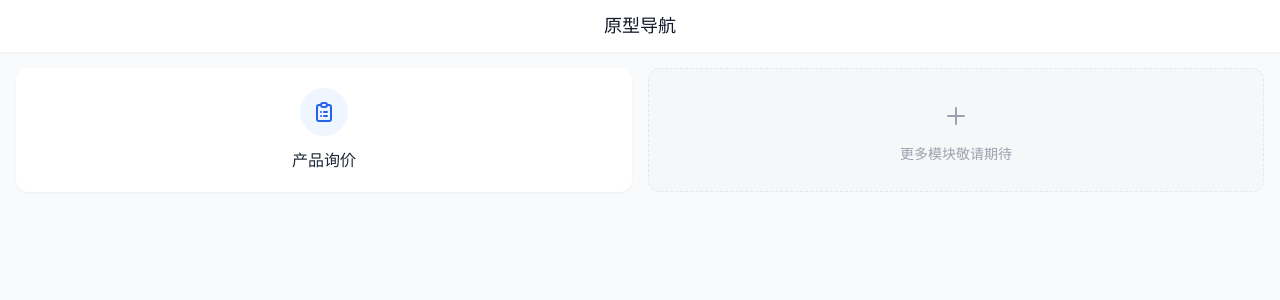
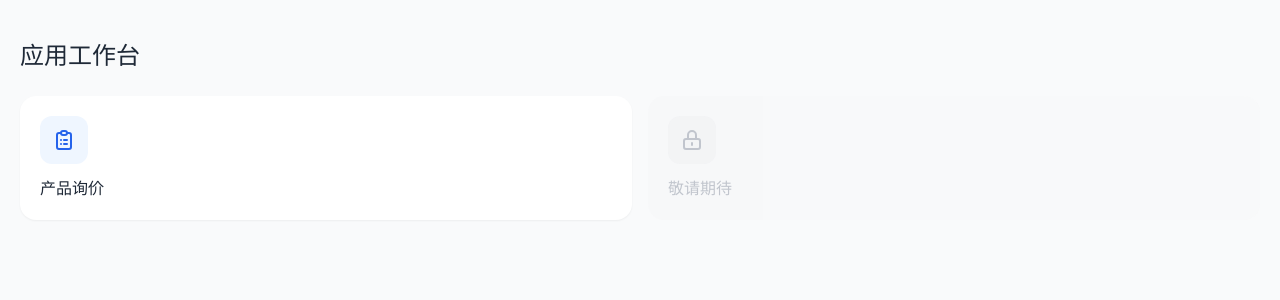
Before and after one commit to JoiceLily/quote-prototype-mobile, a Vue app: page / in a window 1280 px wide. Shown: the top 300 px of the page. Built offline with nearby package versions, Linux system fonts and the light colour scheme.

Commit message:
update - home

```diff
--- a/src/views/Home.vue
+++ b/src/views/Home.vue
@@ -1,34 +1,34 @@
 <template>
   <div class="min-h-screen bg-gray-50 flex flex-col">
     <!-- Header -->
-    <header class="bg-white shadow-sm sticky top-0 z-10 px-4 py-3 flex items-center justify-center">
-      <h1 class="text-lg font-medium text-gray-900">原型导航</h1>
+    <header class="pt-10 pb-6 px-5">
+      <h1 class="text-2xl font-bold text-gray-800">应用工作台</h1>
     </header>
 
     <!-- Main Content -->
-    <main class="flex-1 p-4">
-      <div class="grid grid-cols-2 gap-4">
+    <main class="flex-1">
+      <div class="grid grid-cols-2 gap-4 px-5">
         <!-- 产品询价模块入口 -->
         <router-link
           to="/inquiries"
-          class="bg-white rounded-xl shadow-sm p-5 flex flex-col items-center justify-center text-center active:bg-gray-100 transition-colors"
+          class="bg-white rounded-2xl shadow-sm p-5 flex flex-col items-start active:scale-[0.98] transition-transform"
         >
-          <div class="w-12 h-12 bg-blue-50 rounded-full flex items-center justify-center text-blue-600 mb-3">
-            <svg xmlns="http://www.w3.org/2000/svg" class="h-6 w-6" fill="none" viewBox="0 0 24 24" stroke="currentColor">
+          <div class="w-12 h-12 rounded-xl bg-blue-50 flex items-center justify-center mb-3">
+            <svg xmlns="http://www.w3.org/2000/svg" class="h-6 w-6 text-blue-600" fill="none" viewBox="0 0 24 24" stroke="currentColor">
               <path stroke-linecap="round" stroke-linejoin="round" stroke-width="2" d="M9 5H7a2 2 0 00-2 2v12a2 2 0 002 2h10a2 2 0 002-2V7a2 2 0 00-2-2h-2M9 5a2 2 0 002 2h2a2 2 0 002-2M9 5a2 2 0 012-2h2a2 2 0 012 2m-3 7h3m-3 4h3m-6-4h.01M9 16h.01" />
             </svg>
           </div>
           <span class="text-gray-800 font-medium">产品询价</span>
         </router-link>
 
-        <!-- 添加新模块占位 -->
-        <div class="bg-gray-100/50 rounded-xl border border-dashed border-gray-200 p-5 flex flex-col items-center justify-center text-center">
-          <div class="w-10 h-10 rounded-full flex items-center justify-center text-gray-400 mb-2">
-             <svg xmlns="http://www.w3.org/2000/svg" class="h-6 w-6" fill="none" viewBox="0 0 24 24" stroke="currentColor">
-              <path stroke-linecap="round" stroke-linejoin="round" stroke-width="2" d="M12 4v16m8-8H4" />
+        <!-- 敬请期待占位模块 -->
+        <div class="bg-gray-100/50 rounded-2xl p-5 flex flex-col items-start opacity-60">
+          <div class="w-12 h-12 rounded-xl bg-gray-200/50 flex items-center justify-center mb-3">
+            <svg xmlns="http://www.w3.org/2000/svg" class="h-6 w-6 text-gray-400" fill="none" viewBox="0 0 24 24" stroke="currentColor">
+              <path stroke-linecap="round" stroke-linejoin="round" stroke-width="2" d="M12 15v2m-6 4h12a2 2 0 002-2v-6a2 2 0 00-2-2H6a2 2 0 00-2 2v6a2 2 0 002 2zm10-10V7a4 4 0 00-8 0v4h8z" />
             </svg>
           </div>
-          <span class="text-gray-400 text-sm">更多模块敬请期待</span>
+          <span class="text-gray-400 font-medium">敬请期待</span>
         </div>
       </div>
     </main>
@@ -36,5 +36,5 @@
 </template>
 
 <script setup lang="ts">
-// 首页逻辑
+// 应用工作台首页逻辑
 </script>
```
